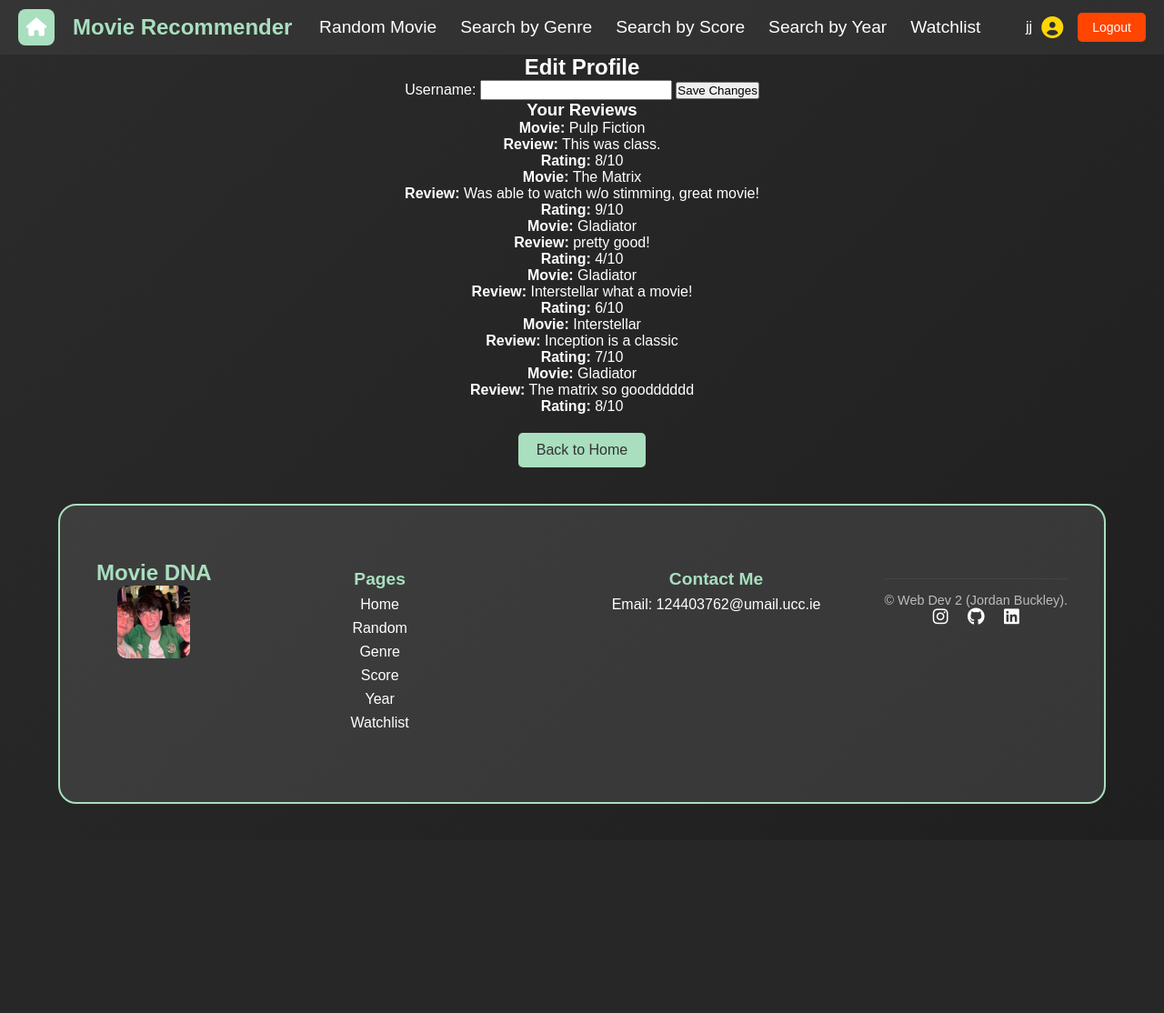
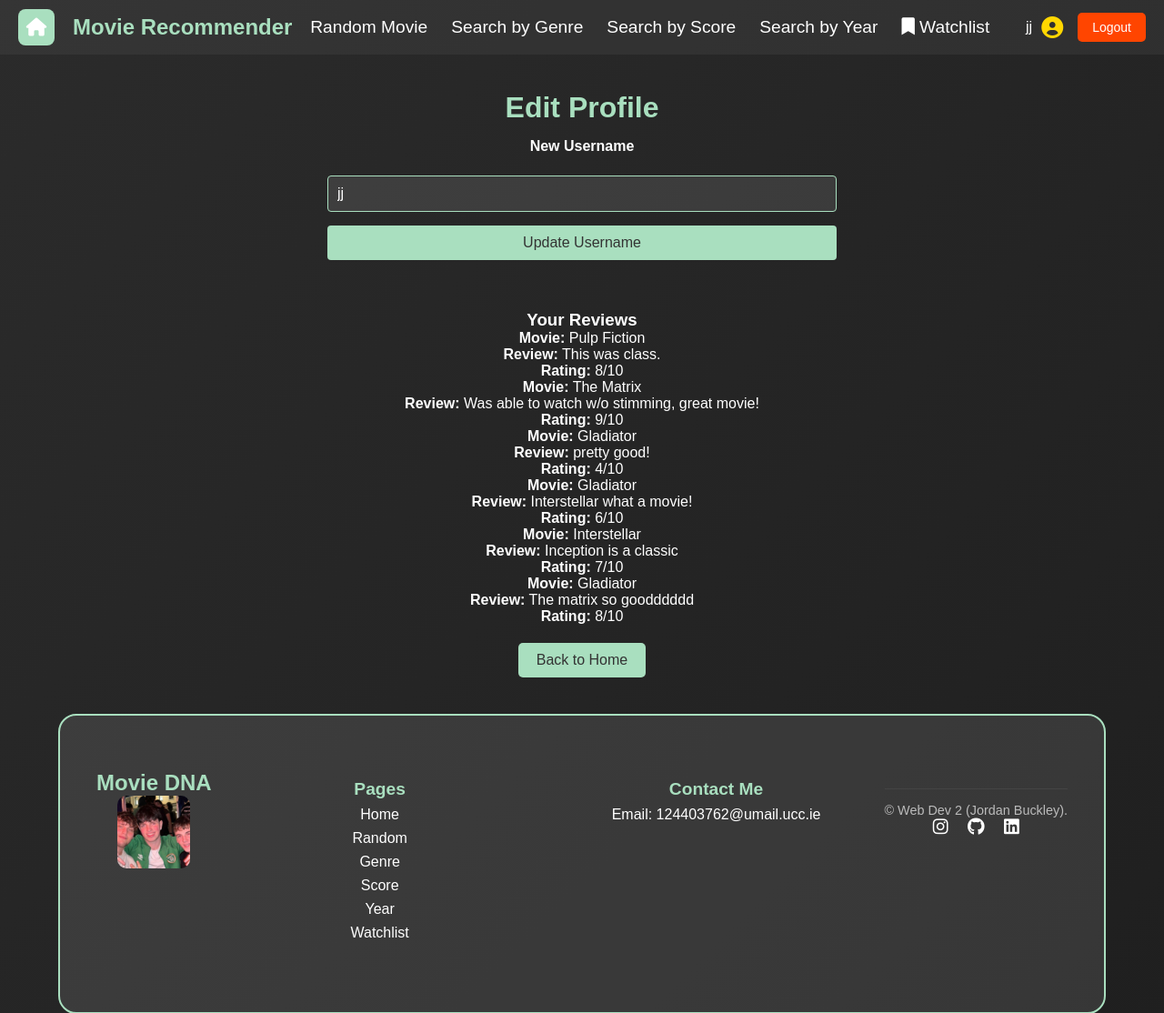
Before and after one commit to JordanBuckleyGit/CA, a Flask app: page /user in a window 1280 px wide. Shown: the top 1114 px of the page at 91% size. Before the commit the page ends 884 px from the top, so only its background shows below. Run offline with Flask 3, Linux system fonts and the light colour scheme; a user stored in the database is signed in; data comes from the database, SQL or seed files in the repository; both versions use the stored data as it was after the commit.

Commit message:
user update

```diff
--- a/app.py
+++ b/app.py
@@ -3,7 +3,7 @@ from flask import Flask, render_template, session, redirect, url_for, g, request
 from database import get_db, close_db
 from flask_session import Session
 from werkzeug.security import generate_password_hash, check_password_hash
-from forms import MovieForm, ScoreForm, YearForm, RegistrationForm, LoginForm, ReviewForm
+from forms import MovieForm, ScoreForm, YearForm, RegistrationForm, LoginForm, ReviewForm, UpdateUsernameForm
 from functools import wraps
 
 app = Flask(__name__)
@@ -116,14 +116,41 @@ def cart():
 
 @app.route("/add_to_watchlist/<int:movie_id>")
 def add_to_watchlist(movie_id):
+    db = get_db()
+
+    movie = db.execute("SELECT * FROM movies WHERE movie_id = ?", (movie_id,)).fetchone()
+
+    if not movie:
+        return "Movie not found.", 404
+
     if "watchlist" not in session:
         session["watchlist"] = {}
+
     if movie_id not in session["watchlist"]:
-        session["watchlist"][movie_id] = 1
+        session["watchlist"][movie_id] = {
+            "title": movie["title"],
+            "year": movie["year"],
+            "genre": movie["genre"],
+            "score": movie["score"],
+            "director": movie["director"],
+            "count": 1
+        }
     else:
-        session["watchlist"][movie_id] = session["watchlist"][movie_id] + 1
+        session["watchlist"][movie_id]["count"] += 1 # will be used for the algorithm
+
     session.modified = True
-    return redirect(url_for("cart"))
+    return redirect(url_for("random_movie"))
+
+@app.route("/clear_watchlist")
+def clear_watchlist():
+
+    if "watchlist" in session:
+        session.pop("watchlist")
+        session.modified = True
+
+        return redirect(url_for("cart"))
+    else:
+        return "Your watchlist is already empty.", 404
 
 @app.route("/movie/<int:movie_id>", methods=["GET", "POST"])
 @login_required
@@ -214,11 +241,27 @@ def logout():
     session.modified = True
     return redirect( url_for("index"))
 
-@app.route('/user')
+@app.route('/user', methods=["GET", "POST"])
 @login_required
 def user():
     db = get_db()
     user_id = session.get("user_id")
+    form = UpdateUsernameForm()
+
+    if form.validate_on_submit():
+        new_username = form.username.data
+
+        existing_user = db.execute("SELECT * FROM users WHERE user_id = ?", (new_username,)).fetchone()
+        if existing_user:
+            form.username.errors.append("Username already exists. Please choose a different one.")
+        else:
+            db.execute("UPDATE users SET user_id = ? WHERE user_id = ?", (new_username, user_id))
+            db.commit()
+
+            session["user_id"] = new_username
+            session.modified = True
+
+            return redirect(url_for("user"))
 
     reviews = db.execute("""
         SELECT reviews.*, movies.title
@@ -227,8 +270,7 @@ def user():
         WHERE reviews.user = ?
     """, (user_id,)).fetchall()
 
-    return render_template('user.html', reviews=reviews)
-
+    return render_template('user.html', form=form, reviews=reviews)
 
 if __name__ == "__main__":
     app.run(debug=True)
--- a/forms.py
+++ b/forms.py
@@ -44,3 +44,7 @@ class ReviewForm(FlaskForm):
     review_text = TextAreaField("Your Review", validators=[InputRequired()])
     rating = IntegerField("Rating (1-10)", validators=[InputRequired(), NumberRange(min=1, max=10)])
     submit = SubmitField("Submit Review")
+
+class UpdateUsernameForm(FlaskForm):
+    username = StringField("New Username", validators=[InputRequired()])
+    submit = SubmitField("Update Username")
--- a/static/random.css
+++ b/static/random.css
@@ -1,4 +1,3 @@
-
 
 h1 {
     padding-bottom: 10px;
--- a/static/reviews.css
+++ b/static/reviews.css
@@ -1,9 +1,3 @@
-
-nav {
-    display: none;
-}
-
-
 
 .reviews-section {
     text-align: center;
--- /dev/null
+++ b/static/users.css
@@ -0,0 +1,63 @@
+/* User Form Styles */
+#edit-profile {
+    max-width: 600px;
+    margin: 20px auto;
+    padding: 20px;
+}
+
+#edit-profile h2 {
+    color: #A9DFBF;
+    margin-bottom: 15px;
+    font-size: 2rem;
+    text-align: center;
+}
+
+.form-group {
+    margin-bottom: 15px;
+}
+
+.form-group label {
+    display: block;
+    font-weight: bold;
+    margin-bottom: 5px;
+    color: white;
+}
+
+.form-group input[type="text"] {
+    width: 100%;
+    padding: 10px;
+    border: 1px solid #A9DFBF;
+    border-radius: 4px;
+    background: rgba(255, 255, 255, 0.1);
+    color: white;
+    font-size: 1rem;
+    transition: border-color 0.3s ease;
+}
+
+.form-group input[type="text"]:focus {
+    border-color: #A9DFBF;
+    outline: none;
+}
+
+#submit-button {
+    background: #A9DFBF;
+    color: #333;
+    padding: 10px 20px;
+    border: none;
+    border-radius: 4px;
+    font-size: 1rem;
+    cursor: pointer;
+    transition: background 0.3s ease, transform 0.3s ease;
+    width: 100%;
+}
+
+#submit-button:hover {
+    background: rgba(0, 255, 166, 0.3);
+    transform: scale(1.05);
+}
+
+.error-message {
+    color: #FF4500;
+    font-size: 0.9rem;
+    margin-top: 5px;
+}
--- a/templates/base.html
+++ b/templates/base.html
@@ -31,7 +31,11 @@
                         <li><a href="{{ url_for('genre_search') }}">Search by Genre</a></li>
                         <li><a href="{{ url_for('score_search') }}">Search by Score</a></li>
                         <li><a href="{{ url_for('year_search') }}">Search by Year</a></li>
-                        <li><a href="{{ url_for('cart') }}">Watchlist</a></li>
+                        <li>
+                            <a href="{{ url_for('cart') }}">
+                                <i class="fa-solid fa-bookmark"></i> Watchlist
+                            </a>
+                        </li>
                     </ul>
                 </section>
 
--- a/templates/user.html
+++ b/templates/user.html
@@ -1,28 +1,44 @@
 {% extends "base.html" %}
-
+{% block styles %}
+<link rel="stylesheet" href="{{ url_for('static', filename='users.css') }}">
+{% endblock %}
 {% block main_content %}
+    <section id="edit-profile">
         <h2>Edit Profile</h2>
         <form action="{{ url_for('user') }}" method="POST">
-        <label for="username">Username:</label>
-        <input type="text" id="username" name="username" value="{{ session['user_id'] }}" required>
+            {{ form.hidden_tag() }}
 
-        <button type="submit">Save Changes</button>
+            <div class="form-group">
+                {{ form.username.label }}<br>
+                {{ form.username(size=32, value=session['user_id'], id="username-input") }}<br>
+                {% for error in form.username.errors %}
+                    <span class="error-message">{{ error }}</span><br>
+                {% endfor %}
+            </div>
+
+            <div class="form-group">
+                {{ form.submit(id="submit-button") }}
+            </div>
         </form>
+    </section>
 
+    <section id="user-reviews">
         <h3>Your Reviews</h3>
         {% if reviews %}
-        <ul>
+            <ul id="reviews-list">
                 {% for review in reviews %}
-                <li>
-                    <strong>Movie:</strong> {{ review.title }}<br>
-                    <strong>Review:</strong> {{ review.review_text }}<br>
-                    <strong>Rating:</strong> {{ review.rating }}/10
+                    <li class="review-item">
+                        <strong class="review-movie">Movie:</strong> {{ review.title }}<br>
+                        <strong class="review-text">Review:</strong> {{ review.review_text }}<br>
+                        <strong class="review-rating">Rating:</strong> {{ review.rating }}/10
                     </li>
                 {% endfor %}
             </ul>
         {% else %}
-        <p>You haven't written any reviews yet.</p>
+            <p id="no-reviews-message">You haven't written any reviews yet.</p>
         {% endif %}
+
         <a href="{{ url_for('index') }}" class="back-button">Back to Home</a>
 
+    </section>
 {% endblock %}
--- a/templates/watchlist.html
+++ b/templates/watchlist.html
@@ -14,6 +14,9 @@
                 </li>
             {% endfor %}
         </ul>
+        <a href="{{ url_for('clear_watchlist') }}" class="btn">Clear Watchlist</a>
+    </br>
+
     {% else %}
         <p>Your watchlist is empty.</p>
     {% endif %}
```
Also changed, not shown: templates/random.html (+18 -5 lines), database.db, 2 other files. Lines whose indentation alone changed are shown as unchanged.
